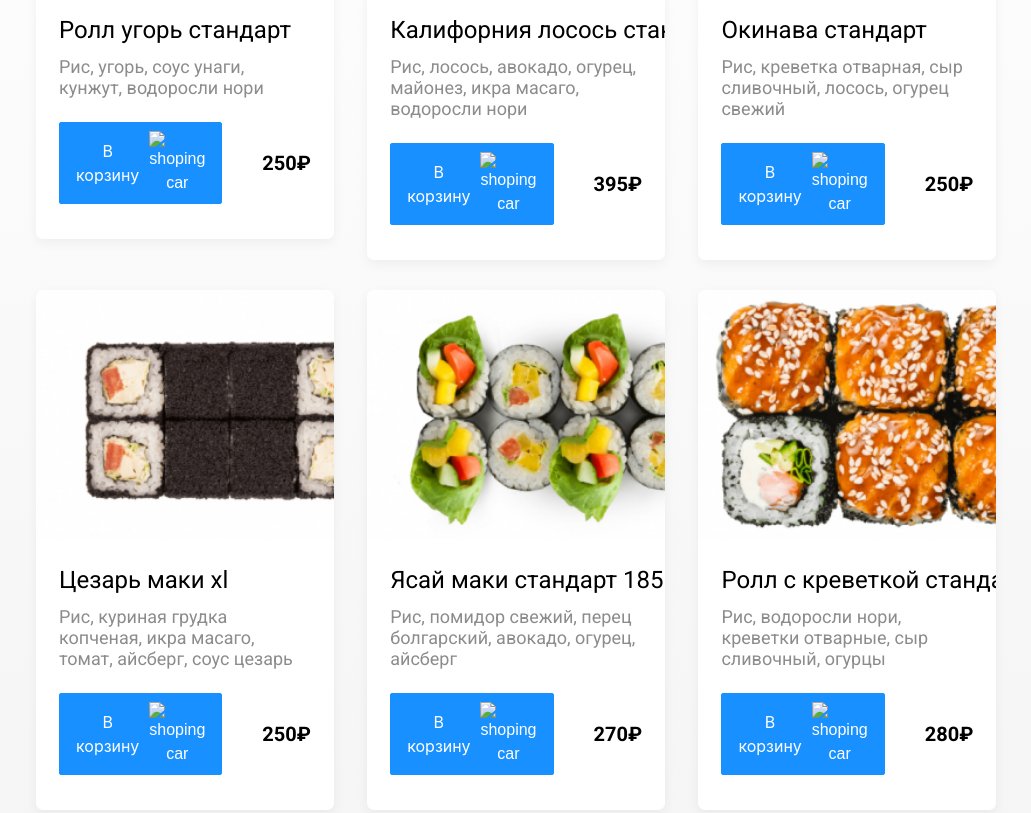
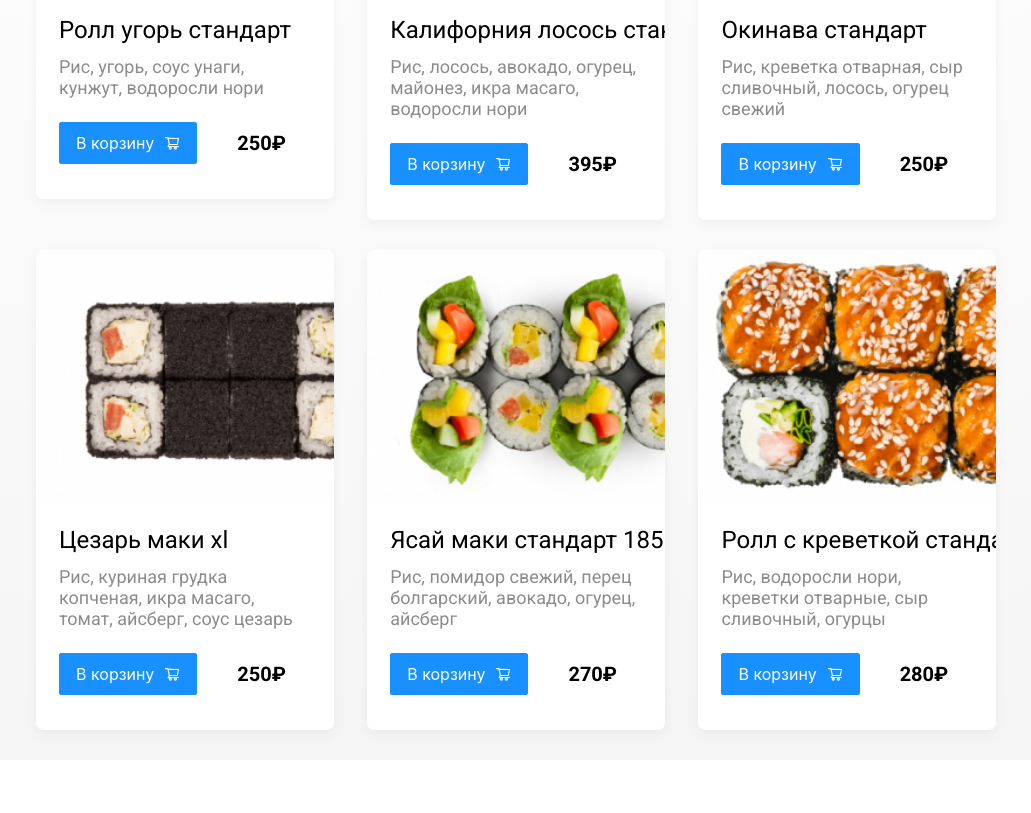
Before and after one commit to dimard321/dimard321.github.io, a plain HTML site: page Delivery/restaurant.html in a window 1280 px wide. Shown: the part 520-1333 px from the top of the page, without its empty margins (124-1155 px from the left). Drawn offline with nearby package versions, Linux system fonts and the light colour scheme.

Commit message:
Update restaurant.html

```diff
--- a/Delivery/restaurant.html
+++ b/Delivery/restaurant.html
@@ -56,7 +56,7 @@
                            <div class="card-buttons">
                                <button class="button button-primary">
                                    <span class="button-card-text">В корзину</span>
-                                   <img src="img/korzina2.svg" alt="shoping car" class="button-card-image">
+                                   <img src="img/korzinaw.svg" alt="shoping car" class="button-card-image">
                                 </button>
                                 <strong class="card-price-bold">250₽</strong>
                            </div>
@@ -74,7 +74,7 @@
                             <div class="card-buttons">
                                 <button class="button button-primary">
                                     <span class="button-card-text">В корзину</span>
-                                    <img src="/img/korzina2.svg" alt="shoping car" class="button-card-image">
+                                    <img src="/img/korzinaw.svg" alt="shoping car" class="button-card-image">
                                  </button>
                                  <strong class="card-price-bold">395₽</strong>
                             </div>
@@ -92,7 +92,7 @@
                             <div class="card-buttons">
                                 <button class="button button-primary">
                                     <span class="button-card-text">В корзину</span>
-                                    <img src="/img/korzina2.svg" alt="shoping car" class="button-card-image">
+                                    <img src="/img/korzinaw.svg" alt="shoping car" class="button-card-image">
                                  </button>
                                  <strong class="card-price-bold">250₽</strong>
                             </div>
@@ -110,7 +110,7 @@
                             <div class="card-buttons">
                                 <button class="button button-primary">
                                     <span class="button-card-text">В корзину</span>
-                                    <img src="/img/korzina2.svg" alt="shoping car" class="button-card-image">
+                                    <img src="/img/korzinaw.svg" alt="shoping car" class="button-card-image">
                                  </button>
                                  <strong class="card-price-bold">250₽</strong>
                             </div>
@@ -128,7 +128,7 @@
                             <div class="card-buttons">
                                 <button class="button button-primary">
                                     <span class="button-card-text">В корзину</span>
-                                    <img src="/img/korzina2.svg" alt="shoping car" class="button-card-image">
+                                    <img src="/img/korzinaw.svg" alt="shoping car" class="button-card-image">
                                  </button>
                                  <strong class="card-price-bold">270₽</strong>
                             </div>
@@ -146,7 +146,7 @@
                             <div class="card-buttons">
                                 <button class="button button-primary">
                                     <span class="button-card-text">В корзину</span>
-                                    <img src="/img/korzina2.svg" alt="shoping car" class="button-card-image">
+                                    <img src="/img/korzinaw.svg" alt="shoping car" class="button-card-image">
                                  </button>
                                  <strong class="card-price-bold">280₽</strong>
                             </div>
```
